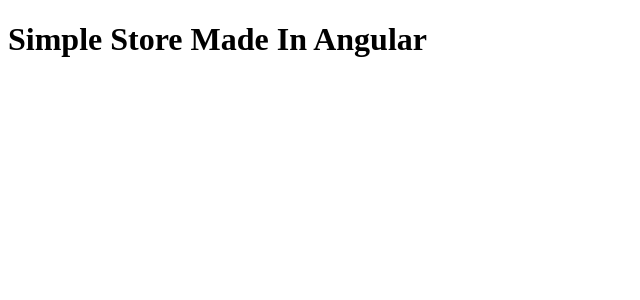
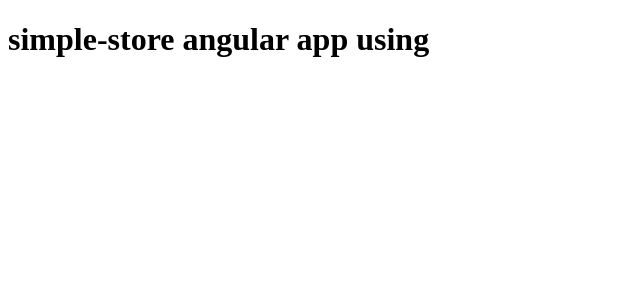
Before and after one commit to Alexmhack/Learn-Angular, an Angular app in the folder simple-store/: page / in a window 1280 px wide. Shown: the top 300 px of the page, without its empty margins (0-640 px from the left). Built offline with nearby package versions, Linux system fonts and the light colour scheme.

Commit message:
using ngOnInit in class

```diff
--- a/simple-store/src/app/app.component.ts
+++ b/simple-store/src/app/app.component.ts
@@ -1,13 +1,21 @@
-import { Component } from '@angular/core';
+import { Component, OnInit } from '@angular/core';
 
 @Component({
   selector: 'app-root',
   // templateUrl: './app.component.html',
   template: `
-  	<h1>Simple Store Made In Angular</h1>
+  	<h1>{{ title }}</h1>
   `,
   styleUrls: ['./app.component.css']
 })
-export class AppComponent {
-  title = 'simple-store';
+export class AppComponent implements OnInit {
+  // title = 'simple-store angular app';
+  title: string;
+
+  constructor() { }
+
+  ngOnInit() {
+   	// we call a service that gives us the title
+   	this.title = "simple-store angular app using";
+  }
 }
```
